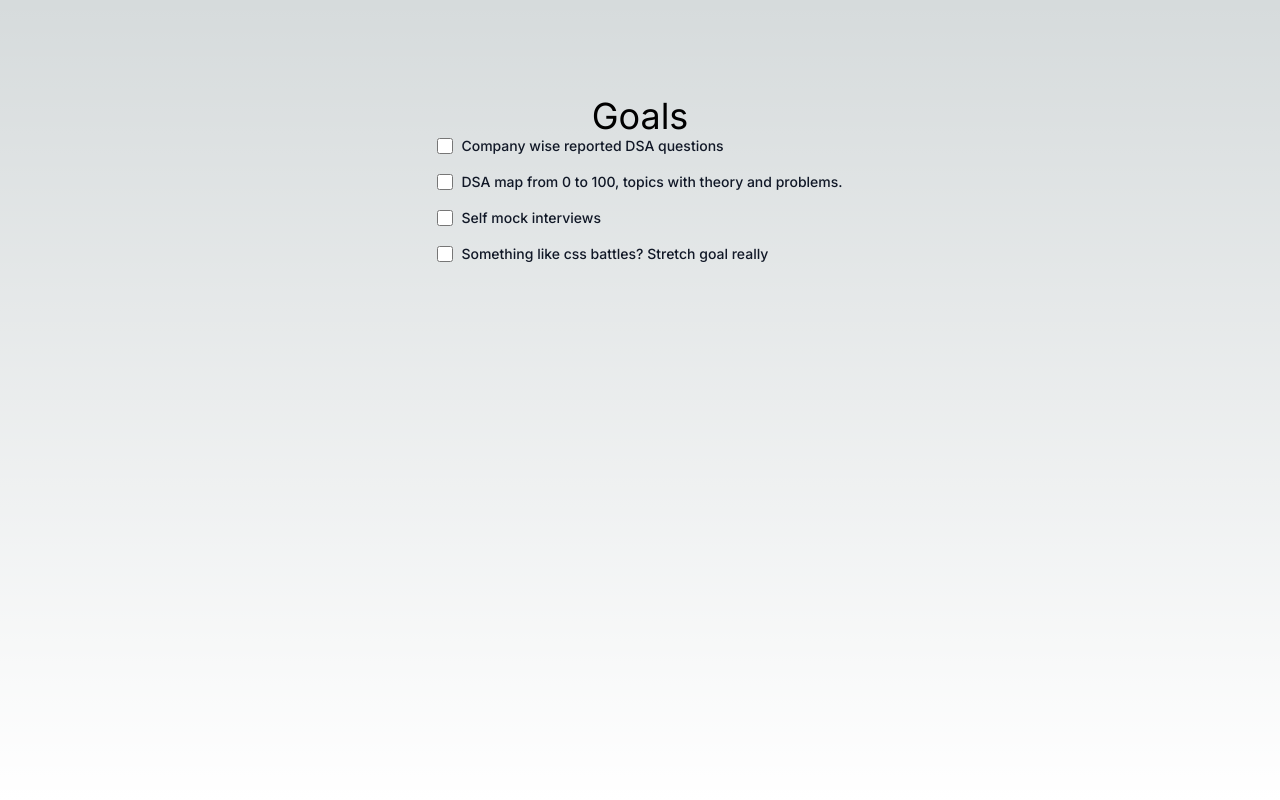
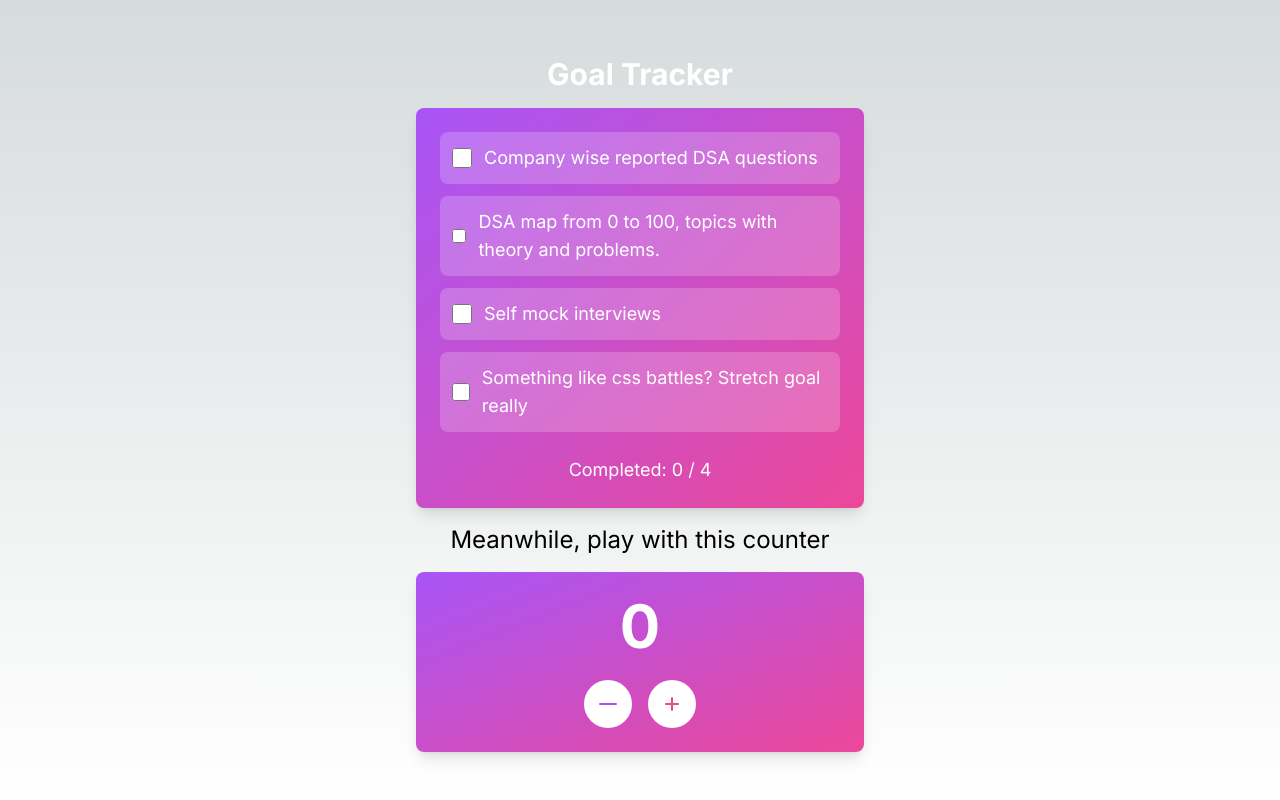
Before and after one commit to Payitfwd/pay-it-forward, a Next.js app: page / in a window 1280 px wide. Built offline with nearby package versions, Linux system fonts and the light colour scheme.

Commit message:
make it nice

```diff
--- a/src/app/page.tsx
+++ b/src/app/page.tsx
@@ -1,38 +1,19 @@
-const GOALS = [
-  { goal: "Company wise reported DSA questions", completed: false },
-  {
-    goal: " DSA map from 0 to 100, topics with theory and problems. ",
-    completed: false,
-  },
-  { goal: "Self mock interviews", completed: false },
-  {
-    goal: "Something like css battles? Stretch goal really ",
-    completed: false,
-  },
-];
+import BeautifulCounter from "@/components/BeautifulCounter";
+import GoalTracker from "@/components/GoalTracker";
 
 export default function Home() {
   return (
-    <main className="flex min-h-screen flex-col items-center p-24">
-      <h1 className="text-4xl">Goals</h1>
-      <ul>
-        {GOALS.map(({ goal, completed }, index) => (
-          <div key={index} className="flex items-center mb-4">
-            <input
-              id="default-checkbox"
-              type="checkbox"
-              checked={completed}
-              className="w-4 h-4 text-blue-600 bg-gray-100 border-gray-300 rounded focus:ring-blue-500 dark:focus:ring-blue-600 dark:ring-offset-gray-800 focus:ring-2 dark:bg-gray-700 dark:border-gray-600"
-            />
-            <label
-              htmlFor="default-checkbox"
-              className="ms-2 text-sm font-medium text-gray-900 dark:text-gray-300"
-            >
-              {goal}
-            </label>
-          </div>
-        ))}
-      </ul>
+    <main className="flex min-h-screen flex-col items-center px-4 justify-center">
+      <div className="flex flex-col">
+        <h2 className="text-3xl font-bold text-white mt-2 mb-4 text-center">
+          Goal Tracker
+        </h2>
+        <GoalTracker />
+        <div className="mt-4 flex flex-col gap-4 items-center">
+          <p className="text-2xl">Meanwhile, play with this counter</p>
+          <BeautifulCounter />
+        </div>
+      </div>
     </main>
   );
 }
--- /dev/null
+++ b/src/components/BeautifulCounter.tsx
@@ -0,0 +1,62 @@
+"use client";
+
+import { useState } from "react";
+
+export default function BeautifulCounter() {
+  const [count, setCount] = useState(0);
+
+  const increment = () => setCount((prev) => prev + 1);
+  const decrement = () => setCount((prev) => Math.max(0, prev - 1));
+
+  return (
+    <div className="w-full max-w-md overflow-hidden rounded-lg shadow-lg">
+      <div className="bg-gradient-to-br from-purple-500 to-pink-500 p-6 flex flex-col items-center justify-center space-y-4">
+        <div className="text-6xl font-bold text-white mb-2 transition-all duration-300 ease-in-out transform hover:scale-110">
+          {count}
+        </div>
+        <div className="flex space-x-4">
+          <button
+            onClick={decrement}
+            className="rounded-full w-12 h-12 bg-white text-purple-500 hover:bg-purple-100 transition-colors duration-200 flex items-center justify-center focus:outline-none focus:ring-2 focus:ring-purple-400 focus:ring-opacity-50"
+            aria-label="Decrease"
+          >
+            <svg
+              xmlns="http://www.w3.org/2000/svg"
+              className="h-6 w-6"
+              fill="none"
+              viewBox="0 0 24 24"
+              stroke="currentColor"
+            >
+              <path
+                strokeLinecap="round"
+                strokeLinejoin="round"
+                strokeWidth={2}
+                d="M20 12H4"
+              />
+            </svg>
+          </button>
+          <button
+            onClick={increment}
+            className="rounded-full w-12 h-12 bg-white text-pink-500 hover:bg-pink-100 transition-colors duration-200 flex items-center justify-center focus:outline-none focus:ring-2 focus:ring-pink-400 focus:ring-opacity-50"
+            aria-label="Increase"
+          >
+            <svg
+              xmlns="http://www.w3.org/2000/svg"
+              className="h-6 w-6"
+              fill="none"
+              viewBox="0 0 24 24"
+              stroke="currentColor"
+            >
+              <path
+                strokeLinecap="round"
+                strokeLinejoin="round"
+                strokeWidth={2}
+                d="M12 6v6m0 0v6m0-6h6m-6 0H6"
+              />
+            </svg>
+          </button>
+        </div>
+      </div>
+    </div>
+  );
+}
--- /dev/null
+++ b/src/components/GoalTracker.tsx
@@ -0,0 +1,52 @@
+interface Goal {
+  id: number;
+  title: string;
+  completed: boolean;
+}
+const GOALS = [
+  { id: 1, title: "Company wise reported DSA questions", completed: false },
+  {
+    id: 2,
+    title: " DSA map from 0 to 100, topics with theory and problems. ",
+    completed: false,
+  },
+  { id: 3, title: "Self mock interviews", completed: false },
+  {
+    id: 4,
+    title: "Something like css battles? Stretch goal really ",
+    completed: false,
+  },
+];
+export default function GoalTracker() {
+  return (
+    <div className="w-full max-w-md overflow-hidden rounded-lg shadow-lg bg-gradient-to-br from-purple-500 to-pink-500 p-6">
+      <ul className="space-y-3">
+        {GOALS.map((goal) => (
+          <li
+            key={goal.id}
+            className="flex items-center bg-white bg-opacity-20 rounded-lg p-3 transition-all duration-300 hover:bg-opacity-30"
+          >
+            <input
+              type="checkbox"
+              checked={goal.completed}
+              className="form-checkbox h-5 w-5 text-pink-500 rounded border-white border-2 focus:ring-pink-400 focus:ring-opacity-50 bg-transparent"
+            />
+            <span
+              className={`ml-3 text-lg ${
+                goal.completed ? "line-through text-gray-300" : "text-white"
+              }`}
+            >
+              {goal.title}
+            </span>
+          </li>
+        ))}
+      </ul>
+      <div className="mt-6 text-center">
+        <p className="text-white text-lg">
+          Completed: {GOALS.filter((goal) => goal.completed).length} /{" "}
+          {GOALS.length}
+        </p>
+      </div>
+    </div>
+  );
+}
```
